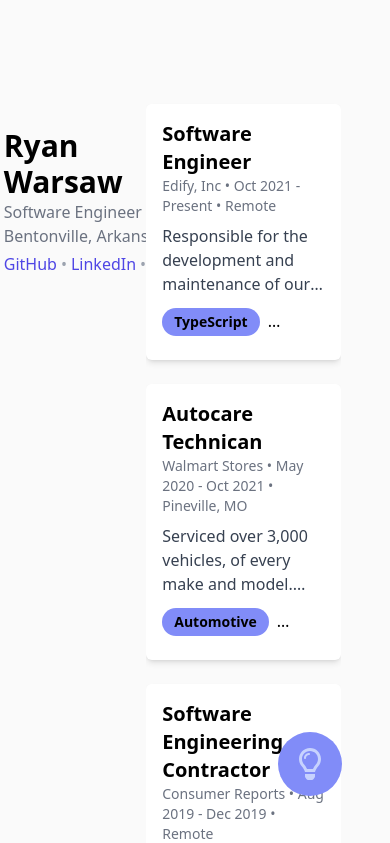
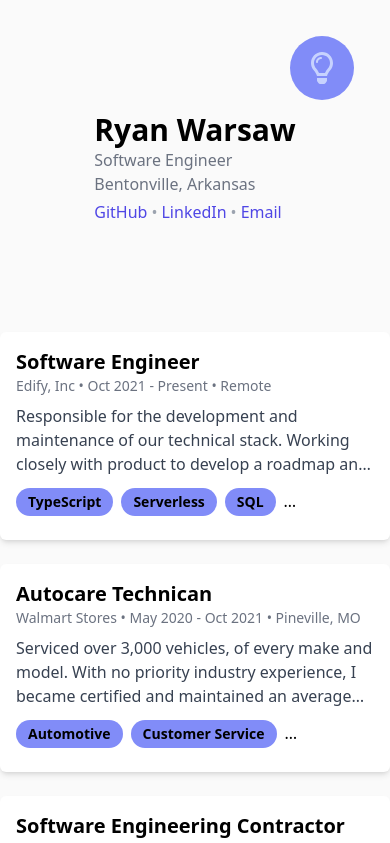
Before and after one commit to ryanwarsaw/ryanwarsaw.com, a Next.js app: page / in a window 390 px wide. Shown: the top 843 px of the page. Built offline with nearby package versions, Linux system fonts and the light colour scheme.

Commit message:
Adjust styling to add better support for mobile devices

```diff
--- a/src/components/Card.tsx
+++ b/src/components/Card.tsx
@@ -1,11 +1,11 @@
-import React from "react";
+import React, { ReactNode } from "react";
 import Image from "next/image";
 import { Job } from "../misc/types";
 
 type Props = { job: Job };
 
-const Card = ({ job }: Props) => (
-  <div className="bg-white max-w-4xl dark:bg-slate-800 overflow-hidden rounded-md shadow-md p-4 my-6">
+const Card = ({ job }: Props): JSX.Element => (
+  <div className="bg-white max-w-4xl dark:bg-slate-800 overflow-hidden rounded-md shadow-md p-4 mt-6">
     <div className="flex justify-between">
       <div>
         <div className="font-bold text-xl dark:text-white">{job.title}</div>
@@ -13,6 +13,7 @@ const Card = ({ job }: Props) => (
           {[job.company, job.duration, job.location].join("\t•\t")}
         </div>
       </div>
+      <div>
         <Image
           alt={`${job.company} logo`}
           src={job.logo}
@@ -22,6 +23,7 @@ const Card = ({ job }: Props) => (
           unoptimized={true}
           className="rounded-md"
         />
+      </div>
     </div>
     <p className="text-gray-700 dark:text-gray-300 line-clamp-3 my-2">
       {job.description}
--- a/src/components/FabButton.tsx
+++ b/src/components/FabButton.tsx
@@ -19,7 +19,7 @@ const FabButton = () => {
     <button
       onClick={toggleTheme}
       aria-label="Toggle Color Scheme"
-      className="absolute bottom-12 right-12 bg-indigo-400 dark:bg-indigo-700 h-16 w-16 rounded-full flex items-center justify-center"
+      className="absolute top-9 right-9 bg-indigo-400 dark:bg-indigo-700 h-16 w-16 rounded-full flex items-center justify-center"
     >
       <svg
         viewBox="0 0 384 512"
--- a/src/pages/index.tsx
+++ b/src/pages/index.tsx
@@ -1,7 +1,7 @@
 import type { NextPage } from "next";
 import Head from "next/head";
 import Image from "next/image";
-import { useEffect } from "react";
+import { Fragment, useEffect } from "react";
 import Card from "../components/Card";
 import FabButton from "../components/FabButton";
 import resume from "../misc/resume";
@@ -34,8 +34,8 @@ const Home: NextPage = () => {
         <link rel="icon" href="/favicon.ico" />
       </Head>
 
-      <main className="bg-neutral-50 dark:bg-slate-900 grid grid-cols-8">
-        <div className="col-start-2 col-end-4 mt-4 pt-24 flex flex-col items-center">
+      <main className="bg-neutral-50 dark:bg-slate-900 lg:grid lg:grid-cols-8">
+        <div className="lg:col-start-2 lg:col-end-4 pt-24 flex flex-col items-center">
           <div className="flex flex-col">
             <Image
               src="/profile.jpeg"
@@ -79,9 +79,9 @@ const Home: NextPage = () => {
             </div>
           </div>
         </div>
-        <div className="col-start-4 col-end-8">
+        <div className="lg:col-start-4 lg:col-end-8">
           <div>
-            <div className="h-screen overflow-scroll scrollbar-hide flex-1 flex-col pt-20">
+            <div className="lg:h-screen lg:overflow-scroll lg:scrollbar-hide flex-1 flex-col pt-20">
               {resume?.length && resume.map((job) => <Card job={job} />)}
             </div>
           </div>
```
Lines whose indentation alone changed are shown as unchanged.
